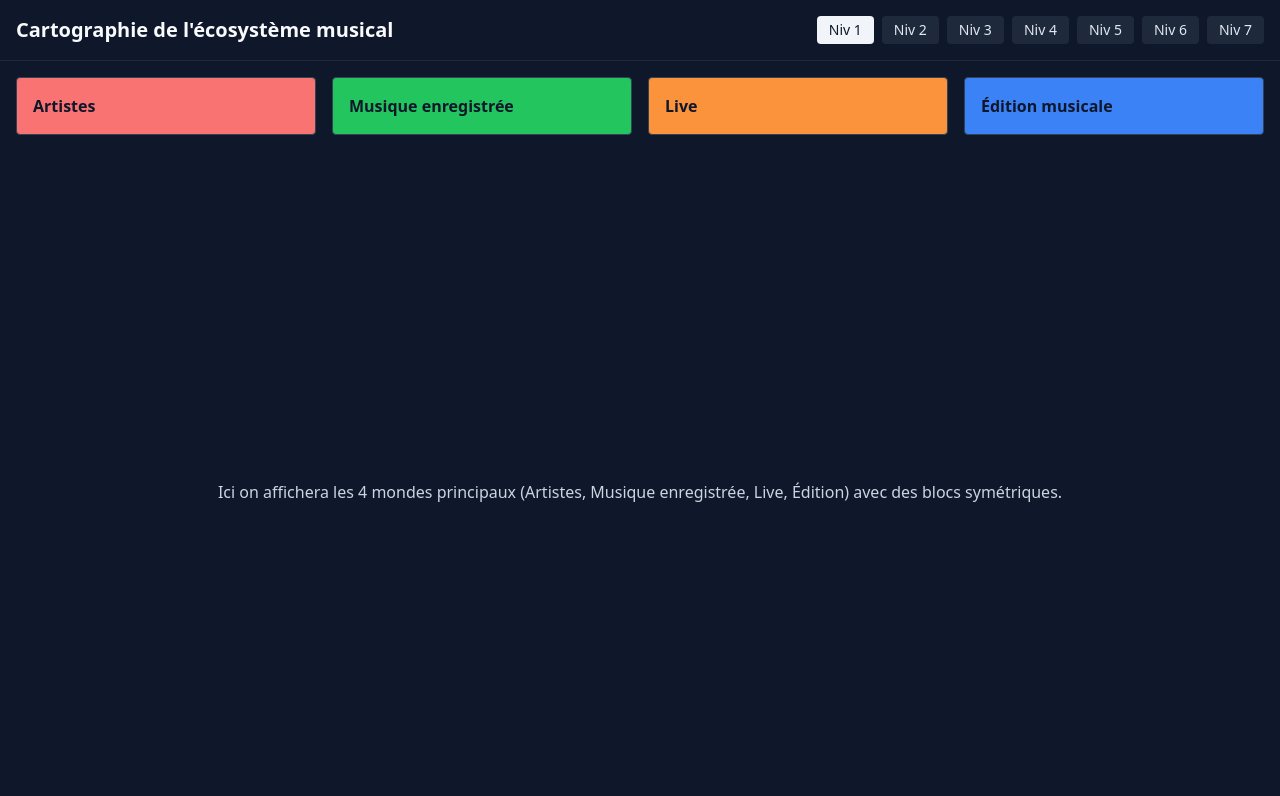
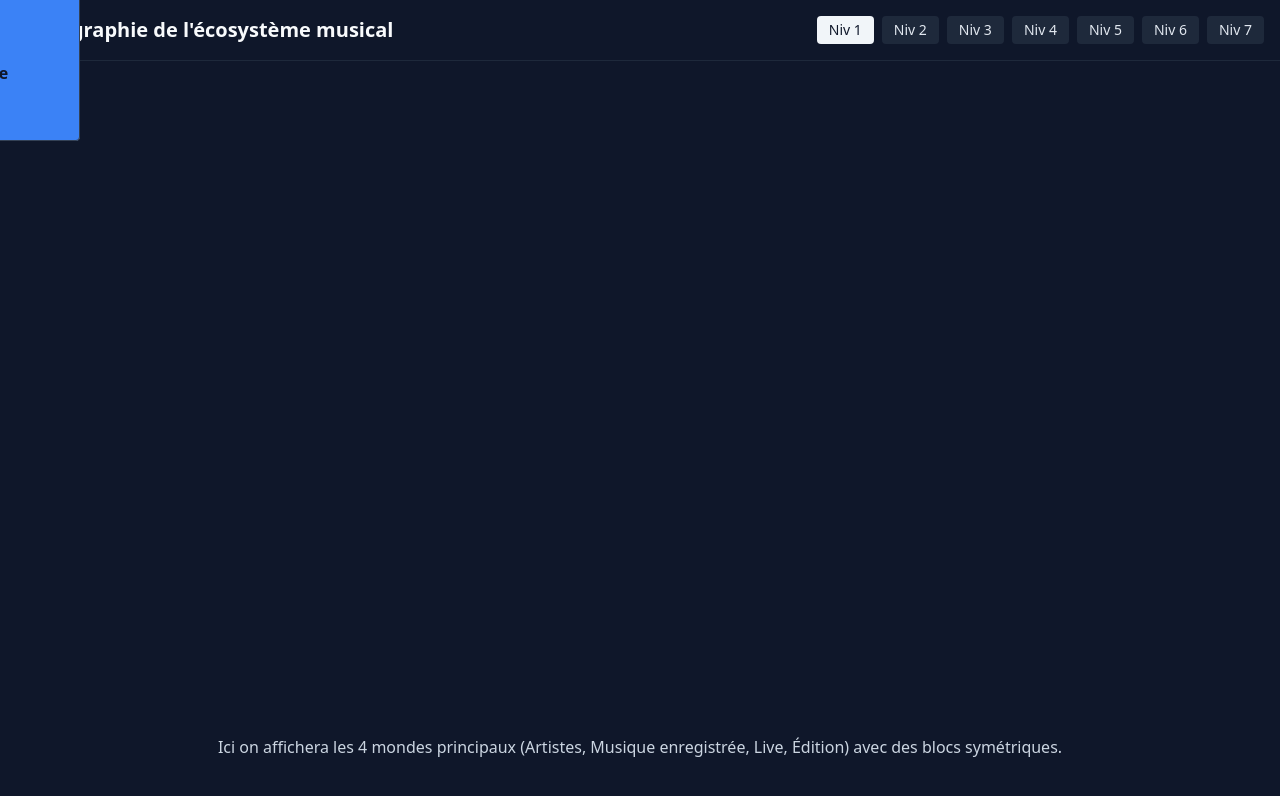
Before and after one commit to RobinCharbonnier/music-big-picture-clean, a React (Vite) app: page / in a window 1280 px wide. Shown: the top 796 px of the page. Built offline with nearby package versions, Linux system fonts and the light colour scheme.

Commit message:
Add spatialized WORLDS layout with absolute positioning

```diff
--- a/src/components/ecosystem/EcosystemVisualization.tsx
+++ b/src/components/ecosystem/EcosystemVisualization.tsx
@@ -29,17 +29,30 @@ export function EcosystemVisualization() {
           ))}
         </div>
       </header>
-      <div className="p-4 grid grid-cols-2 md:grid-cols-3 lg:grid-cols-4 gap-4">
-  {WORLDS.filter(world => world.level === level).map(world => (
+      <div className="relative w-full h-[600px]">
+        {WORLDS.filter(w => w.level <= level).map(world => (
           <div
             key={world.id}
-      className="p-4 rounded border border-slate-700"
-      style={{ backgroundColor: world.color }}
+            className="absolute p-4 rounded border border-slate-700 flex flex-col justify-center items-center"
+            style={{
+              backgroundColor: world.color,
+              height: "160px",
+              width: "160px",
+              left: `${world.x}%`,
+              top: `${world.y}%`,
+              transform: "translate(-50%, -50%)",
+            }}
           >
             <h2 className="font-semibold text-slate-900">{world.name}</h2>
+            {world.subtitle && (
+              <p className="text-sm text-slate-900 opacity-80 text-center mt-1">
+                {world.subtitle}
+              </p>
+            )}
           </div>
         ))}
       </div>
+
       <div className="p-4 grid grid-cols-2 md:grid-cols-3 lg:grid-cols-4 gap-4">
   {ACTORS.filter(actor => actor.level === level).map(actor => (
     <div
```
Lines whose indentation alone changed are shown as unchanged.
